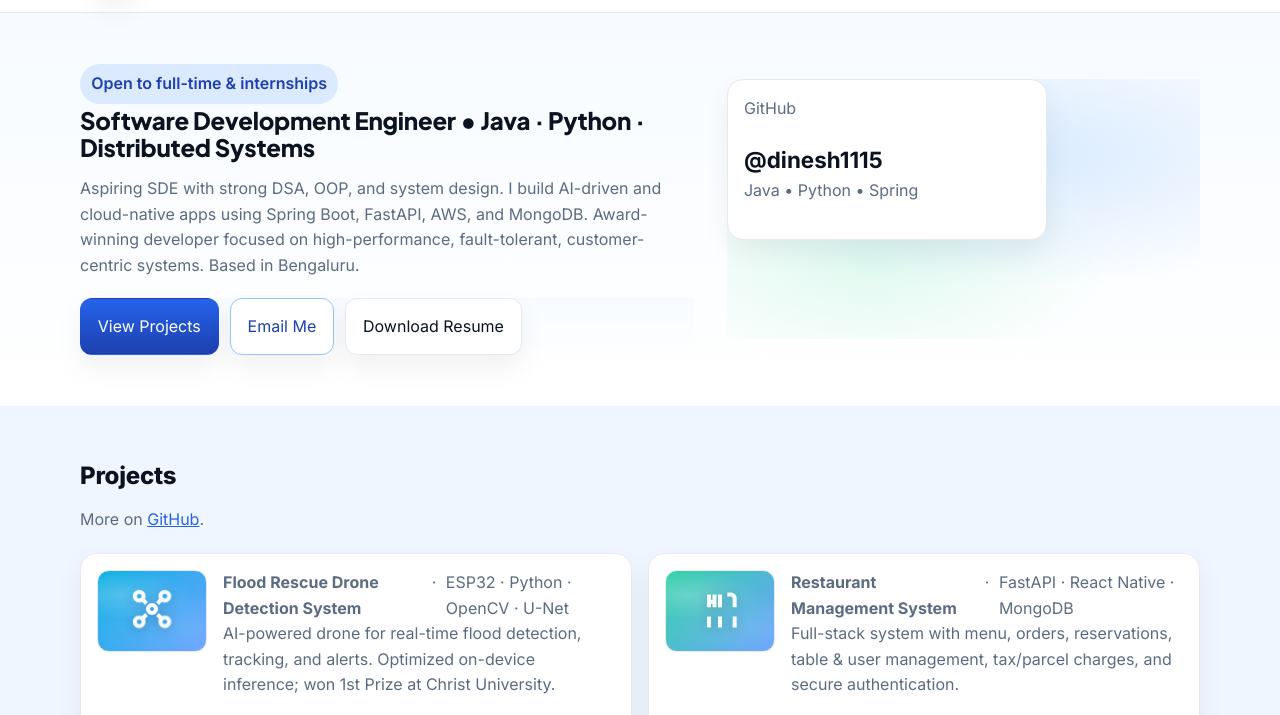
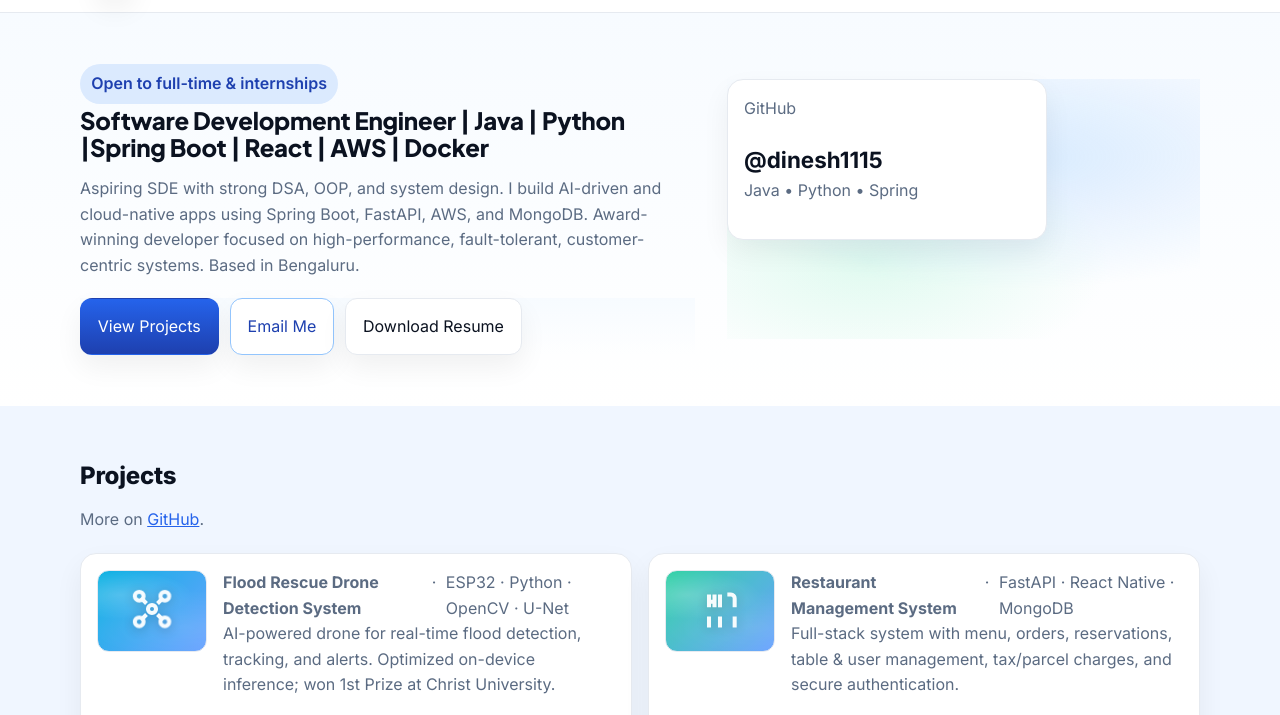
Before and after one commit to dinesh1115/portfolio, a website: page index.html in a window 1280 px wide. Shown: the part 55-770 px from the top of the page. Drawn offline with Linux system fonts and the light colour scheme.

Commit message:
Update index.html

```diff
--- a/index.html
+++ b/index.html
@@ -258,7 +258,7 @@
       <div class="container hero-wrap">
         <div>
           <span class="kicker">Open to full-time & internships</span>
-          <h1>Software Development Engineer • Java · Python · Distributed Systems</h1>
+          <h1>Software Development Engineer | Java | Python |Spring Boot | React | AWS | Docker </h1>
           <p class="sub" style="max-width:720px">Aspiring SDE with strong DSA, OOP, and system design. I build AI-driven and cloud-native apps using Spring Boot, FastAPI, AWS, and MongoDB. Award-winning developer focused on high-performance, fault-tolerant, customer-centric systems. Based in Bengaluru.</p>
           <div class="hero cta-row">
             <a class="btn primary" href="#projects">View Projects</a>
```
